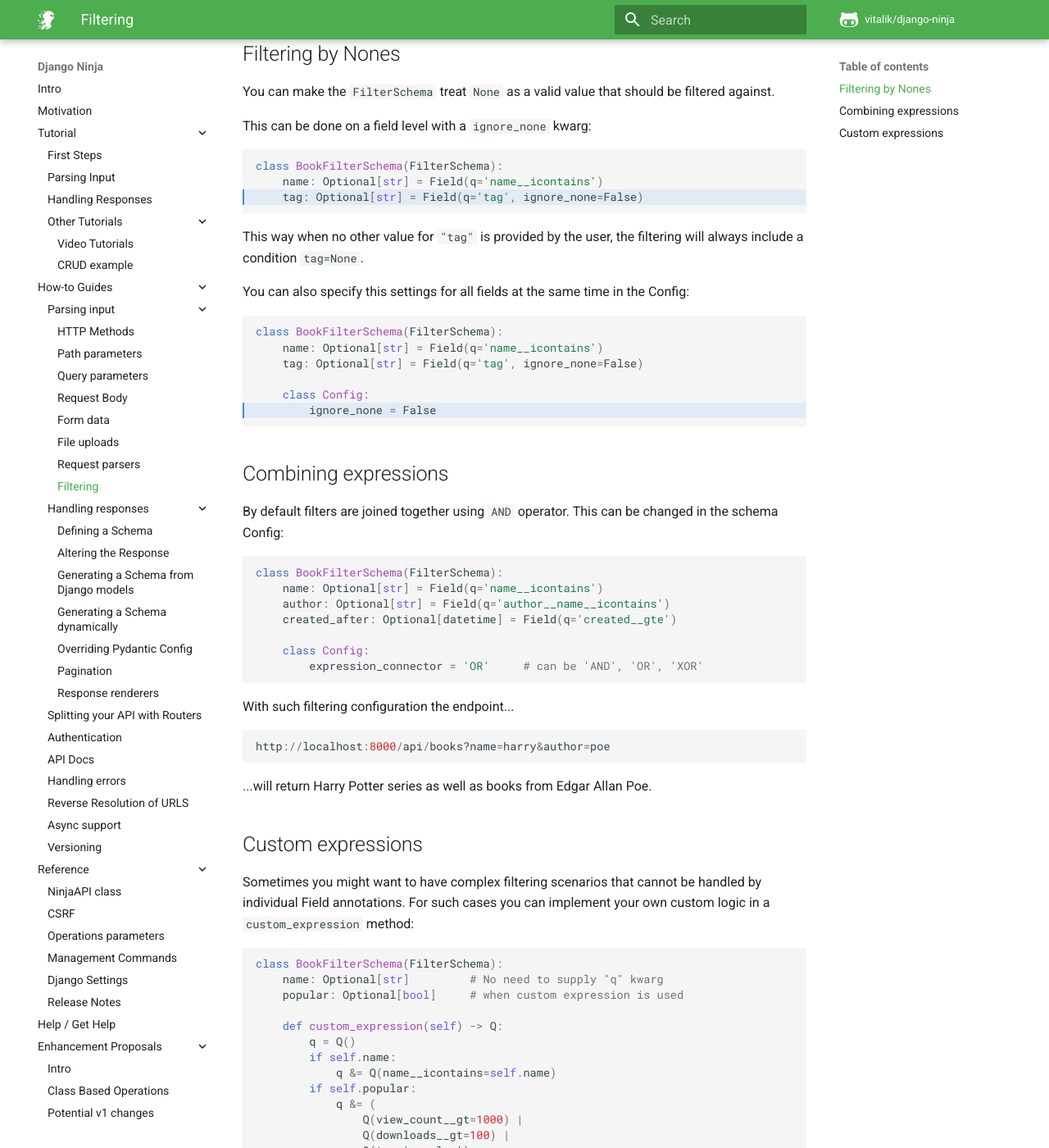
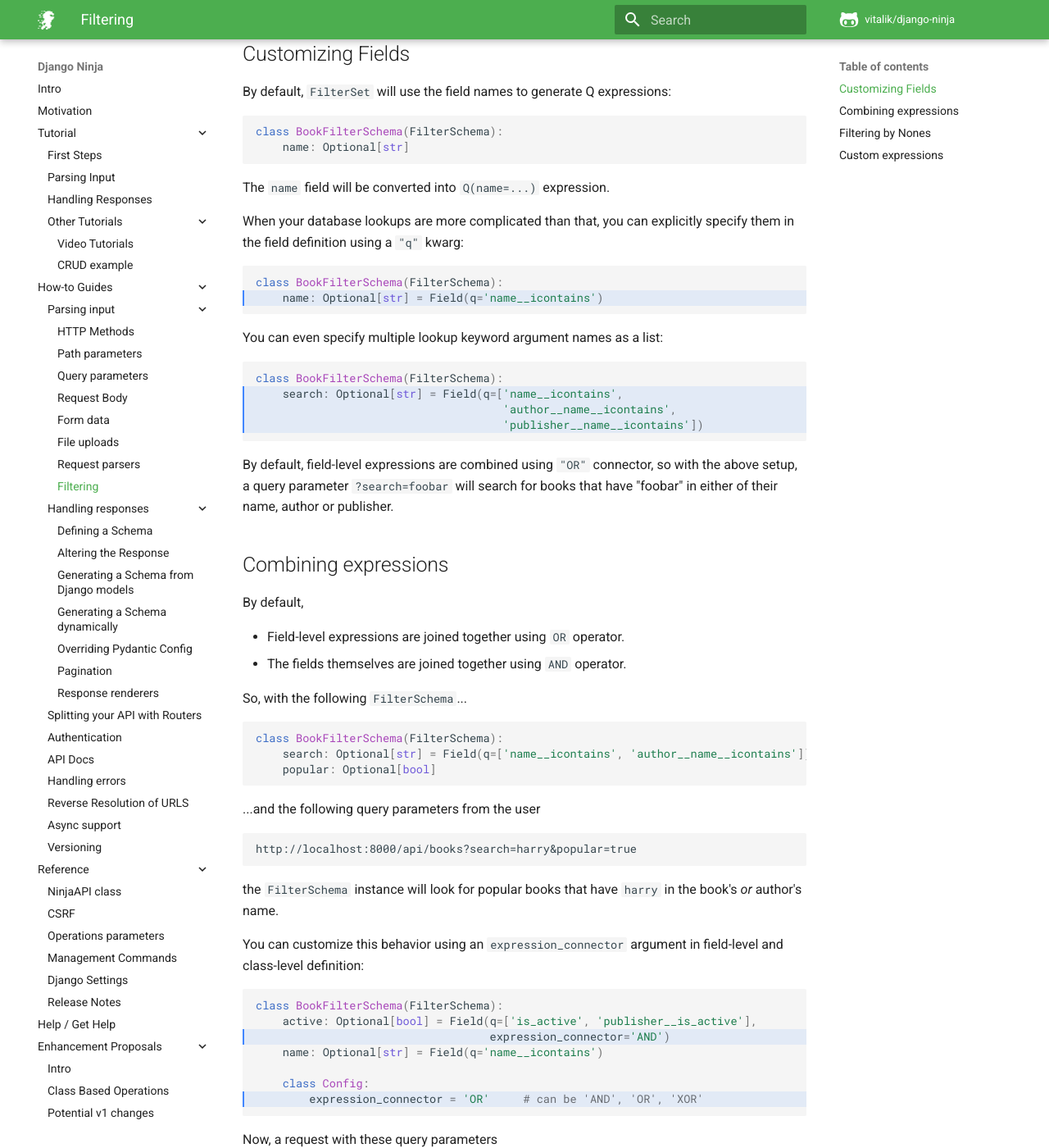
Before and after one commit to rainbow1016/django-master, an MkDocs documentation site: the page built from docs/docs/guides/input/filtering.md, in a window 1280 px wide and 1400 px high, scrolled down 1523 px. Shown: the whole window at 82% size. Built offline with MkDocs 1.6.1 and Material for MkDocs 9.7.7, drawn with Linux system fonts in a browser that asks for light colours; comment, search, counter and statistics services are not loaded; some of the changed text lies outside the part shown.

Commit message:
FilterSet: use field name for Q, allow a list of q names, allow a custom field-level method

````diff
--- a/docs/docs/guides/input/filtering.md
+++ b/docs/docs/guides/input/filtering.md
@@ -13,13 +13,10 @@ from typing import Optional
 
 
 class BookFilterSchema(FilterSchema):
-    name: Optional[str] = Field(q='name__icontains')
-    author: Optional[str] = Field(q='author__name__icontains')
-    created_after: Optional[datetime] = Field(q='created__gte')
+    name: Optional[str]
+    author: Optional[str]
+    created_after: Optional[datetime]
 ```
-
-Pay attention to the field definition. `FilterSchema` requires that you provide a kwarg `q`, which should contain
-a keyword argument name which will then under the hood be used to translate the filter values into a [Q](https://docs.djangoproject.com/en/3.1/topics/db/queries/#complex-lookups-with-q-objects) expression used for filtering the queryset.
 
 
 Next, use this schema in conjunction with `Query` in your API handler:
@@ -43,9 +40,12 @@ def list_books(request, filters: BookFilterSchema = Query(...)):
     return books
 ```
 
-Alternatively, you can get the prepared `Q`-expression and perform the filtering yourself.
-That can be useful, when you have some additional queryset filtering on top of what you expose to the API:
-```python hl_lines="4 5 7 8"
+Under the hood, `FilterSchema` converts its fields into [Q expressions](https://docs.djangoproject.com/en/3.1/topics/db/queries/#complex-lookups-with-q-objects) which it then combines and uses to filter your queryset.
+
+
+Alternatively to using the `.filter` method, you can get the prepared `Q`-expression and perform the filtering yourself.
+That can be useful, when you have some additional queryset filtering on top of what you expose to the user through the API:
+```python hl_lines="5 8"
 @api.get("/books")
 def list_books(request, filters: BookFilterSchema = Query(...)):
 
@@ -63,6 +63,65 @@ By default, the filters will behave the following way:
 * Every non-`None` field will be converted into a `Q`-expression based on the `Field` definition of each field;
 * All `Q`-expressions will be merged into one using `AND` logical operator;
 * The resulting `Q`-expression is used to filter the queryset and return you a qeryset with a `.filter` clause applied.
+
+## Customizing Fields
+By default, `FilterSet` will use the field names to generate Q expressions:
+```python
+class BookFilterSchema(FilterSchema):
+    name: Optional[str]
+```
+The `name` field will be converted into `Q(name=...)` expression.
+
+When your database lookups are more complicated than that, you can explicitly specify them in the field definition using a `"q"` kwarg:
+```python hl_lines="2"
+class BookFilterSchema(FilterSchema):
+    name: Optional[str] = Field(q='name__icontains')
+```
+You can even specify multiple lookup keyword argument names as a list:
+```python hl_lines="2 3 4"
+class BookFilterSchema(FilterSchema):
+    search: Optional[str] = Field(q=['name__icontains',
+                                     'author__name__icontains',
+                                     'publisher__name__icontains'])
+```
+By default, field-level expressions are combined using `"OR"` connector, so with the above setup, a query parameter `?search=foobar` will search for books that have "foobar" in either of their name, author or publisher.
+
+
+## Combining expressions
+By default,
+
+* Field-level expressions are joined together using `OR` operator.
+* The fields themselves are joined together using `AND` operator.
+
+So, with the following `FilterSchema`...
+```python
+class BookFilterSchema(FilterSchema):
+    search: Optional[str] = Field(q=['name__icontains', 'author__name__icontains'])
+    popular: Optional[bool]
+```
+...and the following query parameters from the user
+```
+http://localhost:8000/api/books?search=harry&popular=true
+```
+the `FilterSchema` instance will look for popular books that have `harry` in the book's _or_ author's name.
+
+
+You can customize this behavior using an `expression_connector` argument in field-level and class-level definition:
+```python hl_lines="3 7"
+class BookFilterSchema(FilterSchema):
+    active: Optional[bool] = Field(q=['is_active', 'publisher__is_active'],
+                                   expression_connector='AND')
+    name: Optional[str] = Field(q='name__icontains')
+
+    class Config:
+        expression_connector = 'OR'     # can be 'AND', 'OR', 'XOR'
+```
+
+Now, a request with these query parameters
+```
+http://localhost:8000/api/books?name=harry&active=true
+```
+...shall search for books that have `harry` in their name _or_ are active themselves _and_ are published by active publishers.
 
 
 ## Filtering by Nones
@@ -88,34 +147,26 @@ class BookFilterSchema(FilterSchema):
 ```
 
 
-## Combining expressions
-By default filters are joined together using `AND` operator. This can be changed in the schema Config:
-
-```python
-class BookFilterSchema(FilterSchema):
-    name: Optional[str] = Field(q='name__icontains')
-    author: Optional[str] = Field(q='author__name__icontains')
-    created_after: Optional[datetime] = Field(q='created__gte')
-
-    class Config:
-        expression_connector = 'OR'     # can be 'AND', 'OR', 'XOR'
-```
-
-With such filtering configuration the endpoint...
-```python
-http://localhost:8000/api/books?name=harry&author=poe
-```
-...will return Harry Potter series as well as books from Edgar Allan Poe.
-
-
 ## Custom expressions
 Sometimes you might want to have complex filtering scenarios that cannot be handled by individual Field annotations.
-For such cases you can implement your own custom logic in a `custom_expression` method:
+For such cases you can implement your field filtering logic as a custom method. Simply define a method called `filter_<fieldname>` which takes a filter value and returns a Q expression:
 
-```python
+```python hl_lines="5"
 class BookFilterSchema(FilterSchema):
-    name: Optional[str]         # No need to supply "q" kwarg
-    popular: Optional[bool]     # when custom expression is used
+    tag: Optional[str]
+    popular: Optional[bool]
+
+    def filter_popular(self, value: bool) -> Q:
+        return Q(view_count__gt=1000) | Q(download_count__gt=100) if value else Q()
+```
+Such field methods take precedence over what is specified in the `Field()` definition of the corresponding fields.
+
+If that is not enough, you can implement your own custom filtering logic for the entire `FilterSet` class in a `custom_expression` method:
+
+```python hl_lines="5"
+class BookFilterSchema(FilterSchema):
+    name: Optional[str]
+    popular: Optional[bool]
 
     def custom_expression(self) -> Q:
         q = Q()
@@ -129,3 +180,4 @@ class BookFilterSchema(FilterSchema):
             )
         return q
 ```
+The `custom_expression` method takes precedence over any other definitions described earlier, including `filter_<fieldname>` methods.
````
Also changed, not shown: 2 other files.
